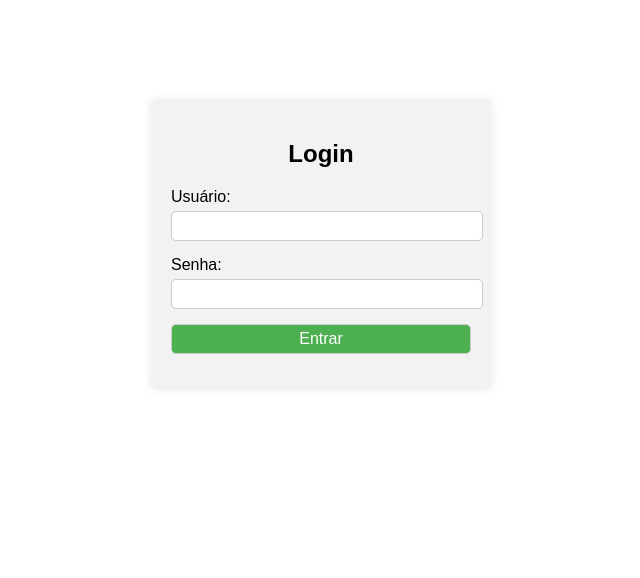
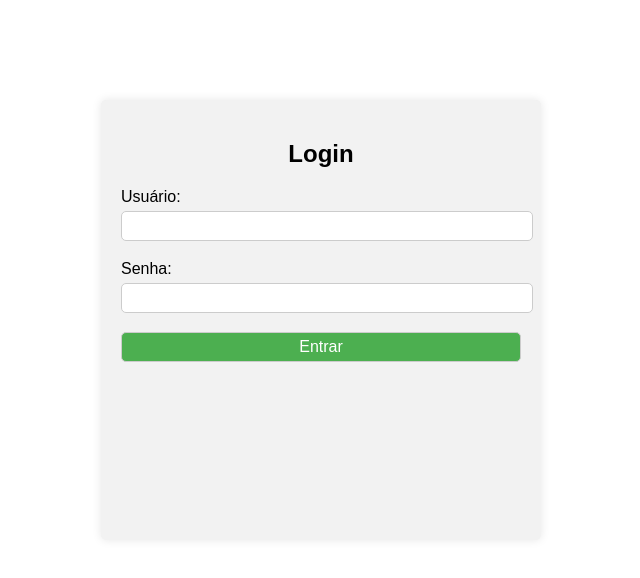
Before and after one commit to matheusfelipeofc/site-01, a plain HTML site: page index.html in a window 1280 px wide. Shown: the whole page, without its empty margins (319-959 px from the left). Drawn offline with Linux system fonts and the light colour scheme.

```diff
--- a/index.html
+++ b/index.html
@@ -7,7 +7,10 @@
       font-family: Arial, sans-serif;
     }
     .container {
-      width: 300px;
+      max-width: 700px;
+      min-width: 300px;
+      height: 400px;
+      width: 400px;
       margin: 0 auto;
       margin-top: 100px;
       padding: 20px;
@@ -19,7 +22,7 @@
       text-align: center;
     }
     .form-group {
-      margin-bottom: 15px;
+      margin-bottom: 19px;
     }
     .form-group label {
       display: block;
```
